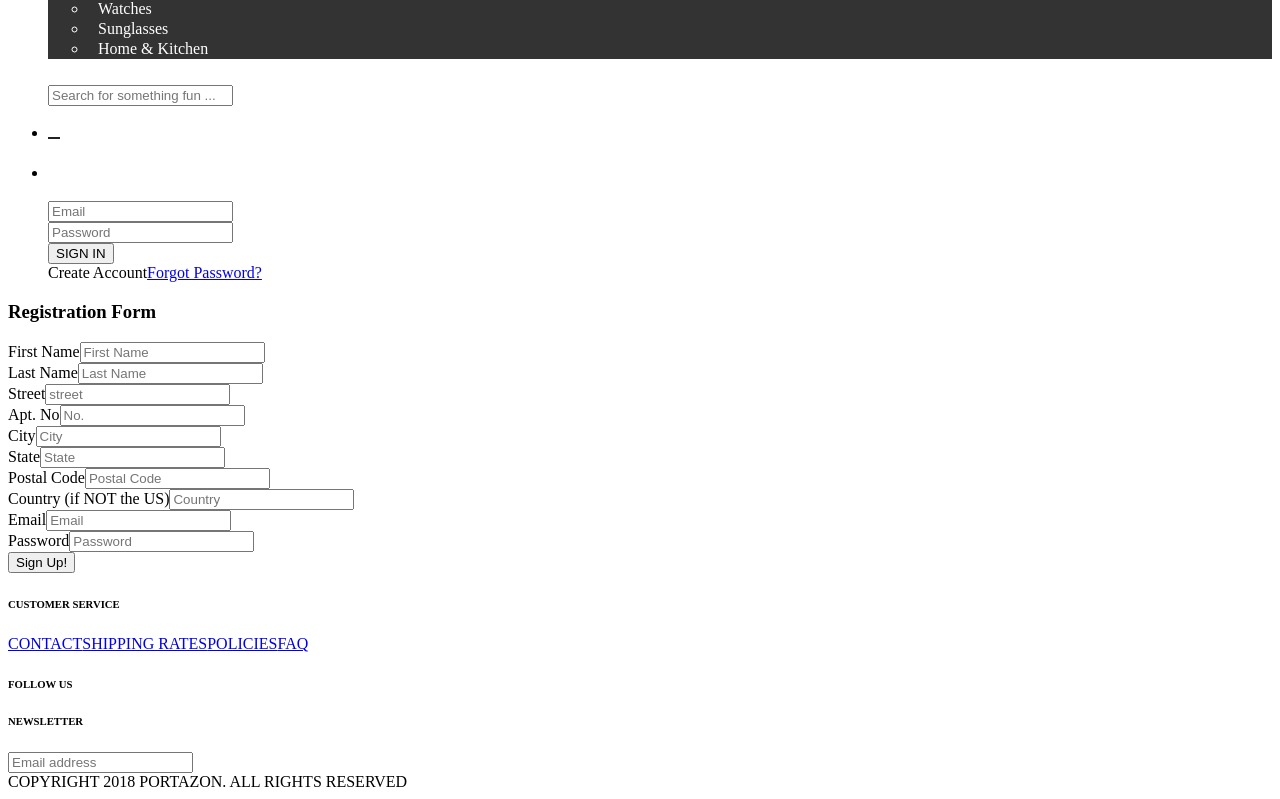
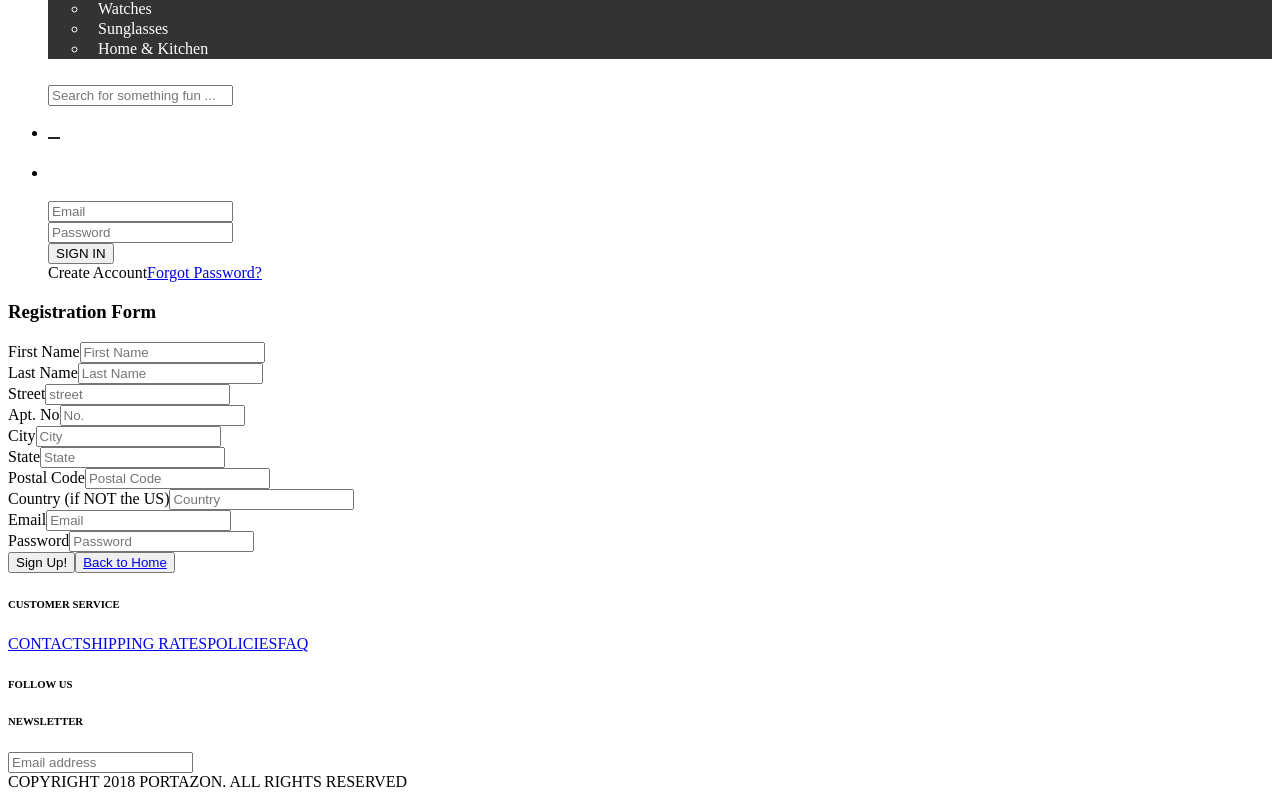
Before and after one commit to ramyatata/Portazon, a React (Create React App) app in the folder client/: page /register_user in a window 1280 px wide. Shown: the part 601-1400 px from the top of the page. Built offline with nearby package versions, Linux system fonts and the light colour scheme; the HTML template or start-up script is replaced by a standard one.

Commit message:
added link to home in registerUserForm

```diff
--- a/client/src/components/app.jsx
+++ b/client/src/components/app.jsx
@@ -88,20 +88,22 @@ class App extends React.Component {
     }
 
   addItemToCart(item) {
+    if (this.state.user) {
+      let obj = {
+        userID: this.state.user.id,
+        productID: item._id,
+        amount: item.quantity,
+        email: this.state.user.email,
+        deleteItem: false
+      }
+    }
     // let cart = this.state.cart;
-    let obj = {
-      productID: item._id,
-      amount: item.quantity,
-      email: 'blah2@blah.com',
-      deleteItem: false
-    }
     // if (!cart) {
     //   this.setState({cart: [item]})
     // } else {
     //   let update = cart.push(item);
     //   this.setState({cart: cart});
     // }
-
   }
 
   removeItemFromCart(item) {
--- a/client/src/components/registerUserForm.jsx
+++ b/client/src/components/registerUserForm.jsx
@@ -1,5 +1,6 @@
 import React from 'react';
 import ReactDom from 'react-dom';
+import {Link} from 'react-router-dom';
 
 var axios = require('axios');
 
@@ -32,6 +33,7 @@ const RegisterUserForm = ({registerUser}) => {
   }
 
   return (
+    <div>
       <form className="register-user-form">
         <div className="col-sm-12">
           <h3>Registration Form</h3>
@@ -86,7 +88,11 @@ const RegisterUserForm = ({registerUser}) => {
         </div>
         <button onClick={validate} type="submit" id="sign-up-button" className="btn btn-primary">Sign Up!
         </button>
+        <button className="btn btn-info">
+          <Link to='/'>Back to Home</Link>
+        </button>
       </form>
+    </div>
     )
 }
 
```
